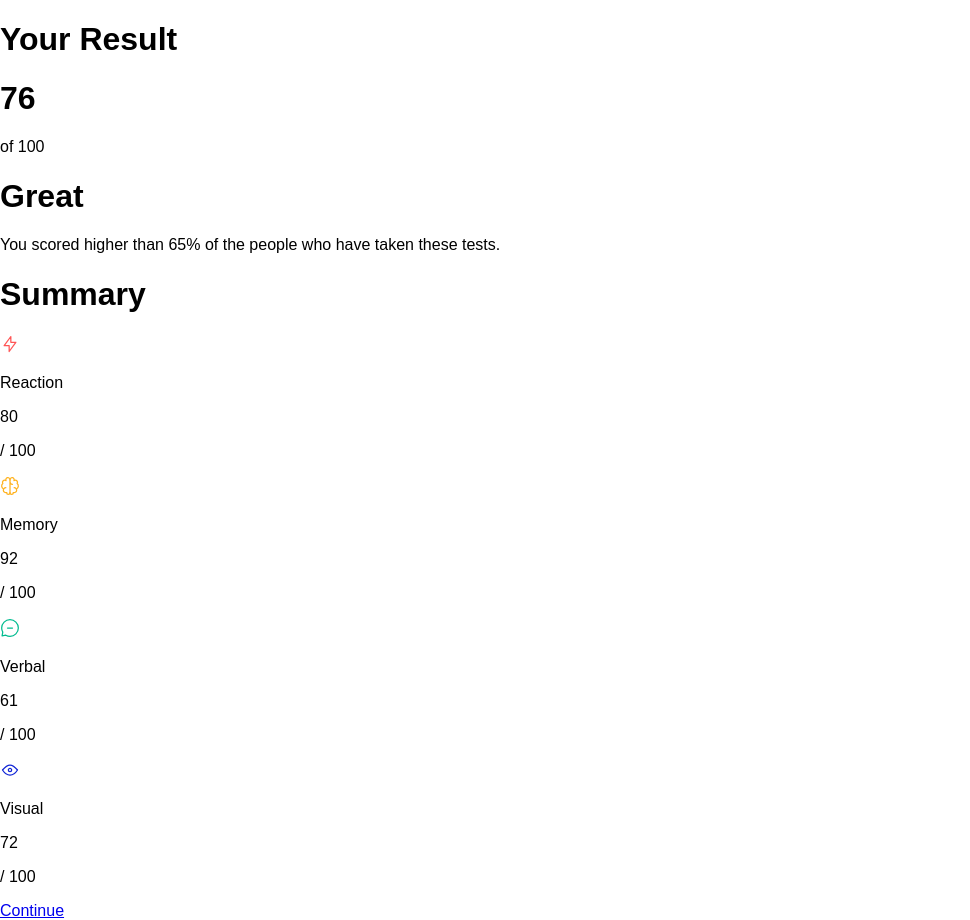
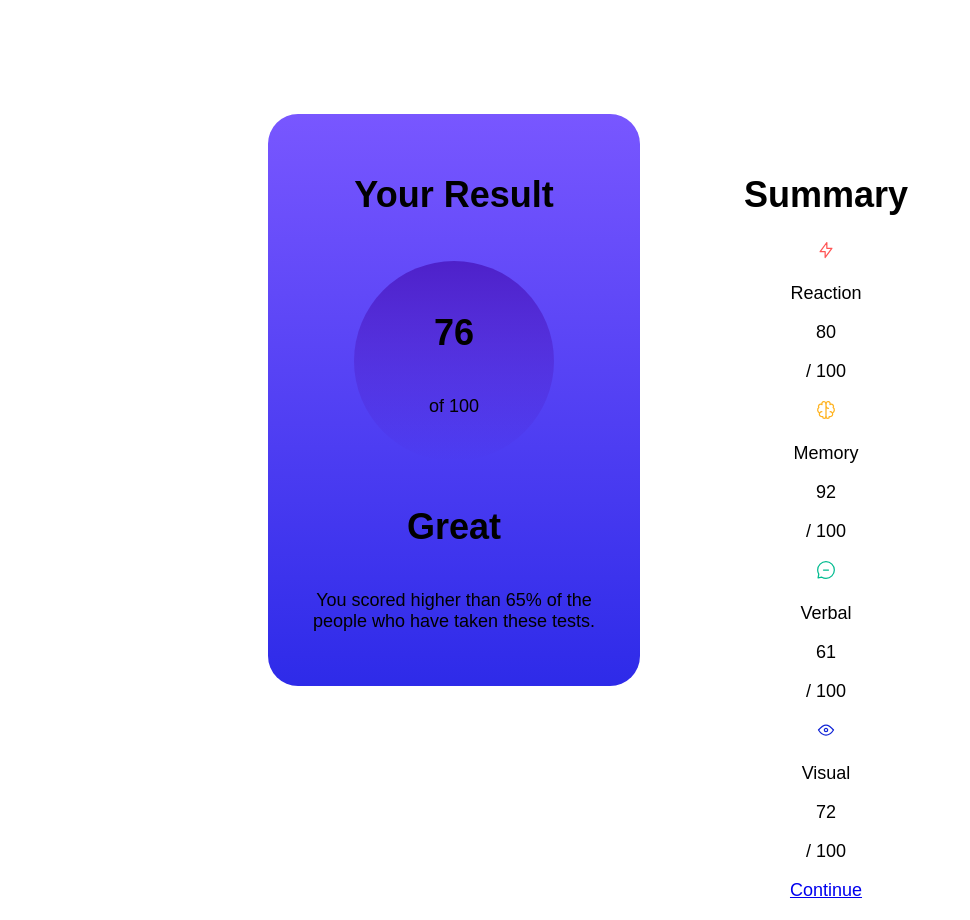
Before and after one commit to DuraBull/Results-Summary-Component-Challenge, a plain HTML site: page index.html in a window 1280 px wide. Shown: the whole page, without its empty margins (0-970 px from the left). Drawn offline with Linux system fonts and the light colour scheme.

Commit message:
beginning result column

```diff
--- /dev/null
+++ b/sass/abstracts/_type.sass
@@ -0,0 +1,11 @@
+
+
+$font-normal: 500
+$font-bold: 700
+$font-black: 800
+
+$font: "Hanken Grotesk", sans-serif
+
+=font($font-family, $weight)
+    font-family: $font-family
+    font-weight: $weight
--- /dev/null
+++ b/sass/base/_base.sass
@@ -0,0 +1,9 @@
+body
+    max-width: 1440px
+    width: 100%
+    height: 100vh
+    display: flex
+    justify-content: center
+    align-items: center
+    @include font($font, $font-normal)
+    font-size: 18px
--- /dev/null
+++ b/sass/layout/_grid.sass
@@ -0,0 +1,10 @@
+.content-wrapper
+    display: flex
+
+.col
+    display: flex
+    flex-direction: column
+    text-align: center
+    width: 300px
+    height: 500px
+    padding: 2em
--- /dev/null
+++ b/sass/layout/_result.sass
@@ -0,0 +1,15 @@
+.result
+    display: flex
+    justify-content: center
+    background: linear-gradient($light-slate-blue, $light-royal-blue)
+    border-radius: 30px
+
+.out-of-100
+    display: flex
+    flex-direction: column
+    justify-content: center
+    margin: auto
+    background: linear-gradient($violet-blue, $persian-blue)
+    border-radius: 100%
+    width: 200px
+    height: 200px
--- a/sass/main.sass
+++ b/sass/main.sass
@@ -1,5 +1,8 @@
+// @import url('https://fonts.googleapis.com/css2?family=Hanken+Grotesk:wght@500;700;800&display=swap')
+
 //  1. Config files and helpers
 @import abstracts/colors
+@import abstracts/type
 
 
 // 2. Vendor
@@ -7,11 +10,12 @@
 
 
 // 3. Base styles
-
+@import base/base
 
 
 // 4. Layout
-
+@import layout/grid
+@import layout/result
 
 
 // 5. Components
```
Also changed, not shown: css/main.css, 1 other file.
